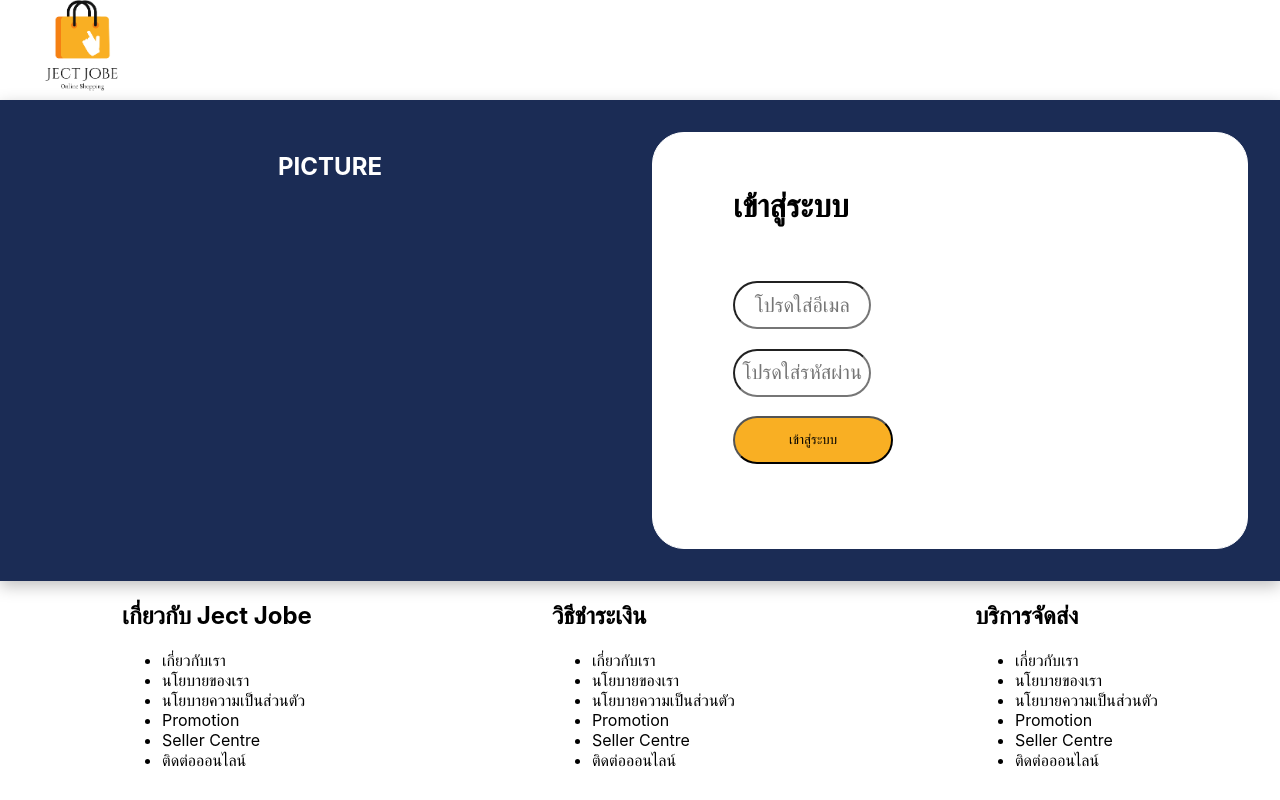
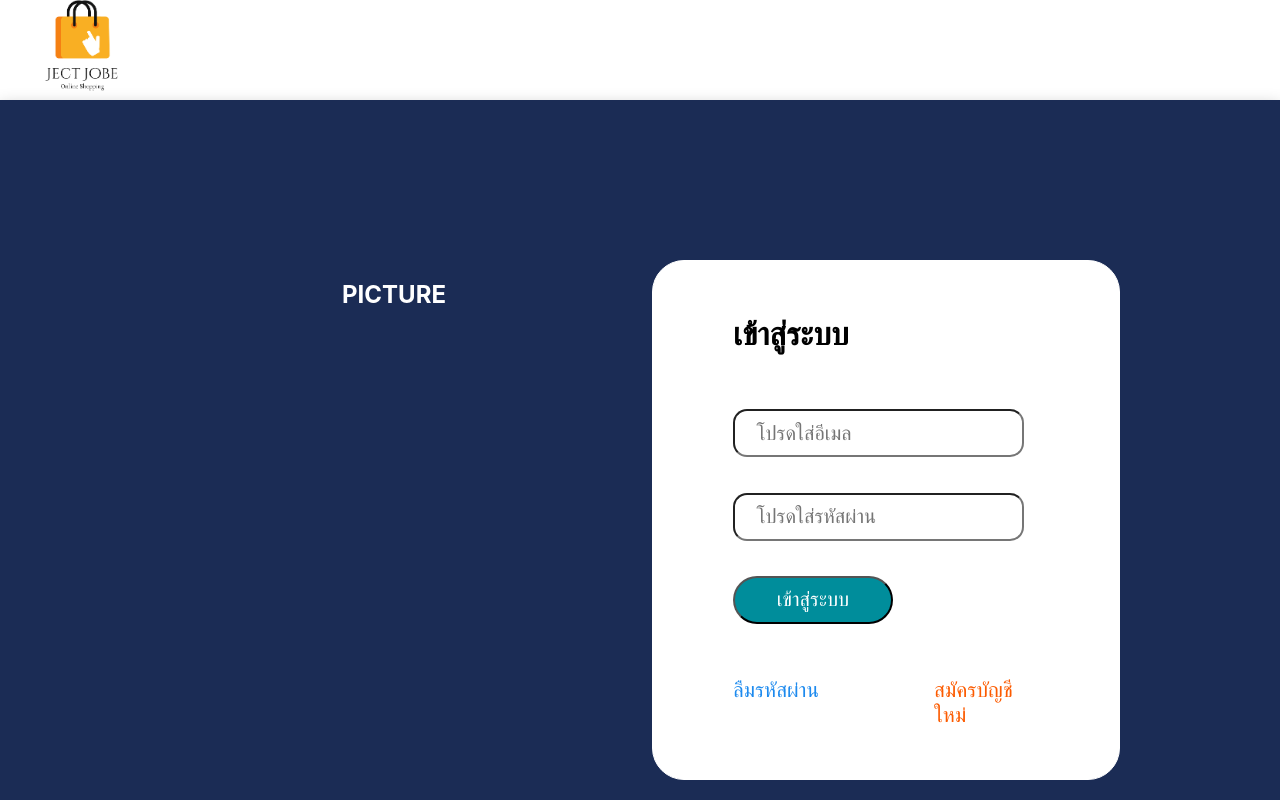
Before and after one commit to Ch4n4thip/testProject, a Next.js app: page /Login/Login in a window 1280 px wide. Shown: the top 800 px of the page. Built offline with nearby package versions, Linux system fonts and the light colour scheme.

Commit message:
Login Except picture and Database

```diff
--- a/pages/Footer/Footer.module.css
+++ b/pages/Footer/Footer.module.css
@@ -3,5 +3,9 @@
     flex-wrap: wrap;
     justify-content: center;
     gap: 15rem;
-    margin: 0 auto 3rem;
+    padding: 2rem;
 }
+
+.Foot {
+    background-color: #f0efef;
+}
--- a/pages/Login/Login.js
+++ b/pages/Login/Login.js
@@ -15,11 +15,14 @@ export default function Login() {
         <div className={styles1.login__container__form}>
           <h1>เข้าสู่ระบบ</h1>
           <form action="" className={styles1.form}>
-            <input type="text" name='Email' placeholder='โปรดใส่อีเมล' required/>
-            <input type="password" name='Password' placeholder='โปรดใส่รหัสผ่าน' required/>
+            <input type="text" name='Email' placeholder=' โปรดใส่อีเมล' required/>
+            <input type="password" name='Password' placeholder=' โปรดใส่รหัสผ่าน' required/>
             <button type='submit' className='btn btn-primary'>เข้าสู่ระบบ</button>
           </form>
-            <Link href="/Register/Register"><p>สมัครบัญชีใหม่</p></Link>
+            <div className={styles1.login__option}>
+              <Link href="#"><p className={styles1.login__forgot} >ลืมรหัสผ่าน</p></Link>
+              <Link href="#"><p className={styles1.login__new}>สมัครบัญชีใหม่</p></Link>
+            </div>
           </div>
         </div>
     </body>
--- a/pages/Login/Login.module.css
+++ b/pages/Login/Login.module.css
@@ -2,11 +2,11 @@
     display: flex;
     flex-direction: column;
     gap: 1.2rem;
-    width: 58%;
+    width: 95%;
 }
 
 .Login{
-    padding: 2rem;
+    padding: 10rem;
     display: grid;
     grid-template-columns: 1fr 1fr;
     gap: 1.5rem;
@@ -28,17 +28,21 @@
     height: 3rem;
     right: 125px;
     top: 25px;
-    background-color: #F9AF23;
+    background-color: #008d9b;
     border-radius: 28px;
+    color: white;
+    font-size: 20px;
 }
 
 .login__container input{
     position: center;
-    width: 55%;
+    width: 100%;
     height: 3rem;
     font-size: 20px;
-    border-radius:  28px;
-    text-align: center;
+    margin-bottom: 1rem;
+    border-radius: 14px;
+    text-align:left;
+    padding: 1rem;
 }
 .login__container h1{
     text-align: left;
@@ -52,4 +56,22 @@
     border-radius:2rem ;
     border: 1px solid transparent;
     border-color: white;
+    color: black;
 }
+
+.login__option{
+    margin-top: 2rem;
+    display: grid;
+    grid-template-columns: 1fr 1fr;
+    gap: 6rem ;
+}
+
+.login__new{
+    color:#fc5b00;
+    font-size: 1.3rem;
+}
+
+.login__forgot{
+   color:#1d8aee;
+   font-size: 1.3rem;
+}
```
